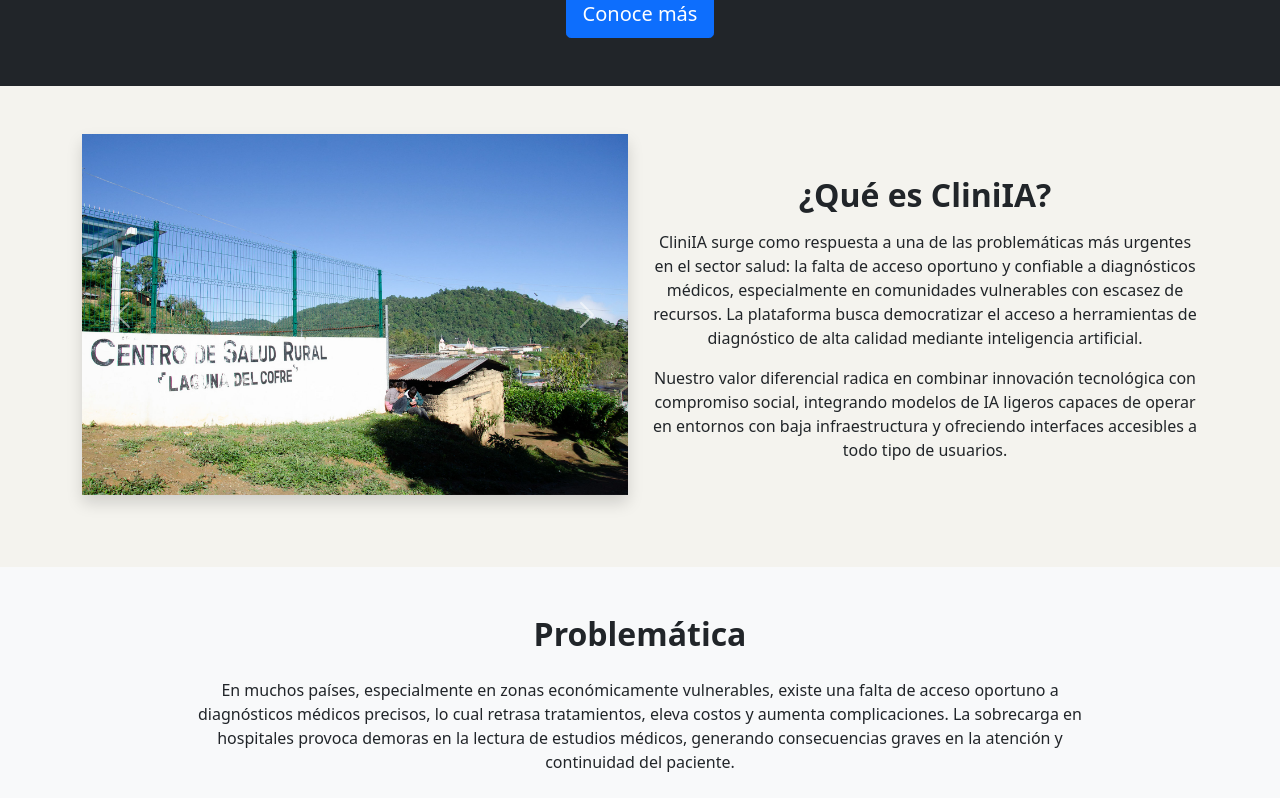
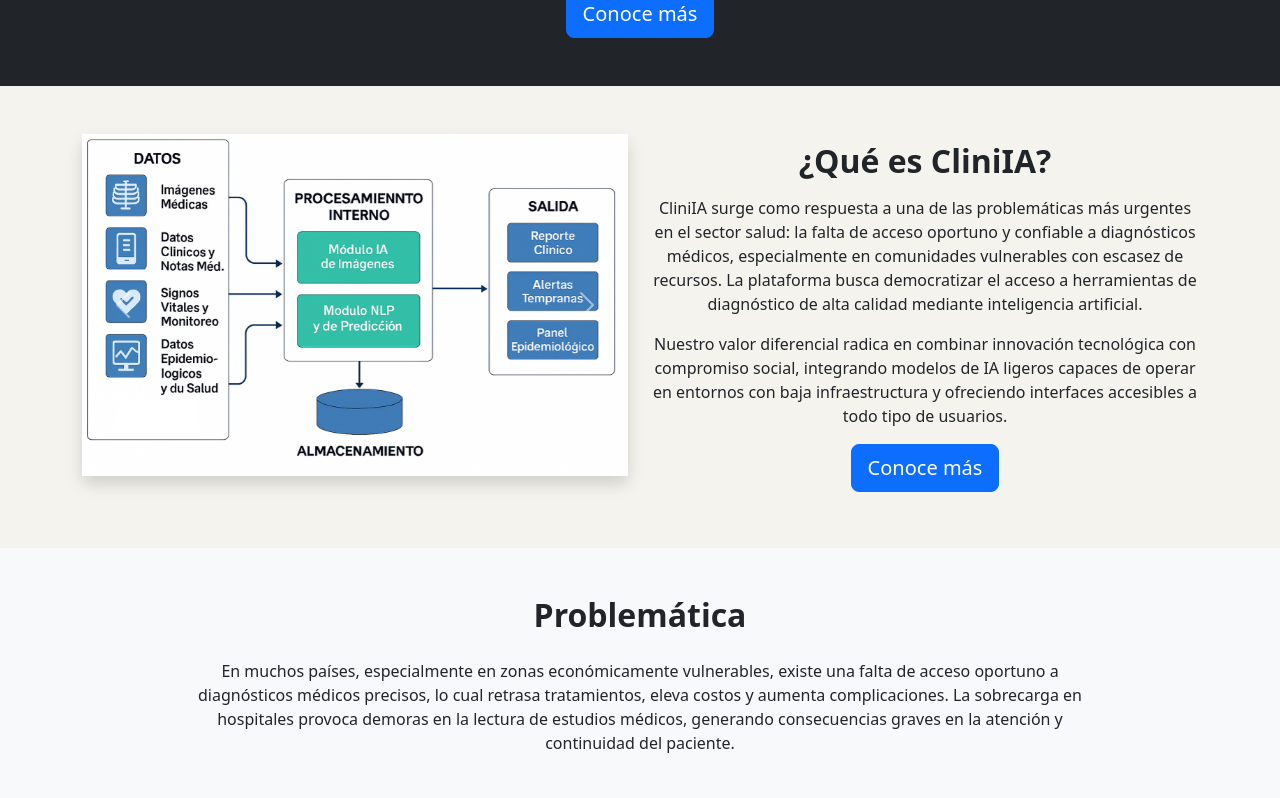
Before and after one commit to ireyesleon/cliniia, a React (Create React App) app: page / in a window 1280 px wide. Shown: the part 602-1400 px from the top of the page. Built offline with nearby package versions, Linux system fonts and the light colour scheme.

Commit message:
Se corrigieron issues con el nav bar y el carrusel

```diff
--- a/package.json
+++ b/package.json
@@ -8,7 +8,7 @@
     "@testing-library/jest-dom": "^5.16.4",
     "@testing-library/react": "^12.1.4",
     "@testing-library/user-event": "^13.5.0",
-    "bootstrap": "^5.1.3",
+    "bootstrap": "^5.3.8",
     "bootstrap-icons": "^1.8.1",
     "express": "^5.1.0",
     "lucide-react": "^0.542.0",
--- a/src/components/About.js
+++ b/src/components/About.js
@@ -1,7 +1,20 @@
-import React from 'react';
+import React, { useEffect } from 'react';
 import { Link } from 'react-router-dom';
+import bootstrap from 'bootstrap/dist/js/bootstrap.bundle.min.js';
 
 const About = () => {
+
+  useEffect(() => {
+    // Inicializa el carrusel automáticamente con 4 segundos de intervalo
+    const carouselElement = document.getElementById('aboutCarousel');
+    if (carouselElement) {
+      new bootstrap.Carousel(carouselElement, {
+        interval: 4000, // 4 segundos
+        ride: 'carousel'
+      });
+    }
+  }, []);
+
   return (
     <div className="container-fluid p-0 main">
 
@@ -33,32 +46,30 @@ const About = () => {
             <div
               id="aboutCarousel"
               className="carousel slide rounded shadow"
-              data-bs-ride="carousel"
-              data-bs-interval="4000"
             >
               <div className="carousel-inner">
                 <div className="carousel-item active">
                   <img
-                    className="d-block w-100 img-fluid"
+                    className="d-block w-100"
                     src={require('../assets/images/centro-salud.jpg')}
                     alt="Centro de salud"
-                    style={{ maxHeight: "60vh", objectFit: "cover", width: "100%" }}
+                    style={{ maxHeight: "55vh", objectFit: "cover", width: "100%" }}
                   />
                 </div>
                 <div className="carousel-item">
                   <img
-                    className="d-block w-100 img-fluid"
+                    className="d-block w-100"
                     src={require('../assets/images/diagnostico.png')}
                     alt="Diagnóstico IA"
-                    style={{ maxHeight: "60vh", objectFit: "cover", width: "100%" }}
+                    style={{ maxHeight: "55vh", objectFit: "cover", width: "100%" }}
                   />
                 </div>
                 <div className="carousel-item">
                   <img
-                    className="d-block w-100 img-fluid"
+                    className="d-block w-100"
                     src={require('../assets/images/medicos.jpg')}
                     alt="Médicos trabajando"
-                    style={{ maxHeight: "60vh", objectFit: "cover", width: "100%" }}
+                    style={{ maxHeight: "55vh", objectFit: "cover", width: "100%" }}
                   />
                 </div>
               </div>
@@ -87,18 +98,23 @@ const About = () => {
 
           {/* Texto */}
           <div className="col-12 col-md-6">
-            <h2 className="fw-bold text-center mb-3">¿Qué es CliniIA?</h2>
-            <p className="text-center">
+            <h2 className="fw-bold mb-3 text-center">¿Qué es CliniIA?</h2>
+            <p className='text-center'>
               CliniIA surge como respuesta a una de las problemáticas más urgentes en el sector salud:
               la falta de acceso oportuno y confiable a diagnósticos médicos, especialmente en comunidades
               vulnerables con escasez de recursos. La plataforma busca democratizar el acceso a herramientas
               de diagnóstico de alta calidad mediante inteligencia artificial.
             </p>
-            <p className="text-center">
+            <p className='text-center'>
               Nuestro valor diferencial radica en combinar innovación tecnológica con compromiso social,
               integrando modelos de IA ligeros capaces de operar en entornos con baja infraestructura y
               ofreciendo interfaces accesibles a todo tipo de usuarios.
             </p>
+            <div className="d-flex justify-content-center mt-3">
+            <Link to="/portfolio" className="btn btn-primary btn-lg">
+              Conoce más
+            </Link>
+            </div>
           </div>
         </div>
       </section>
@@ -200,6 +216,7 @@ const About = () => {
           </div>
         </div>
       </section>
+
     </div>
   );
 };
```
Also changed, not shown: 10 other files (tests, documents, lock files or other folders).
